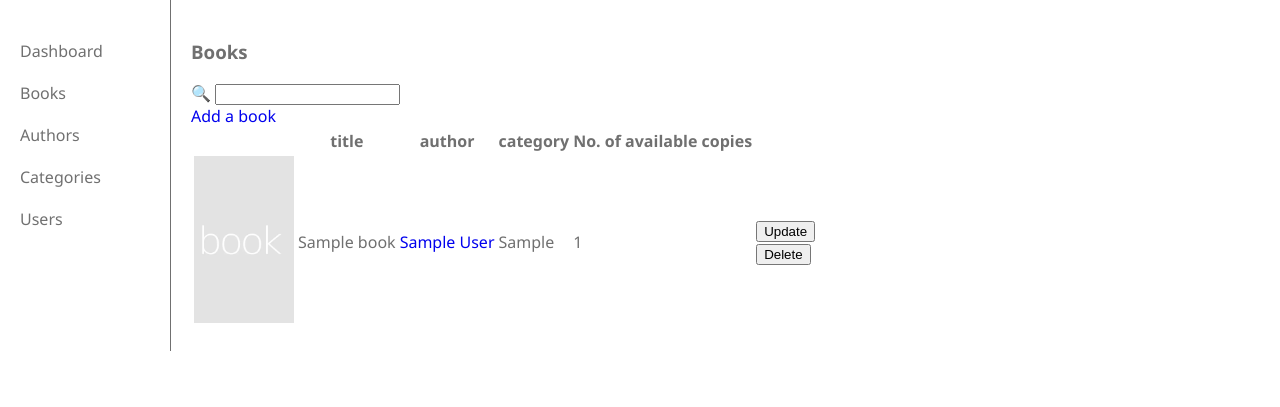
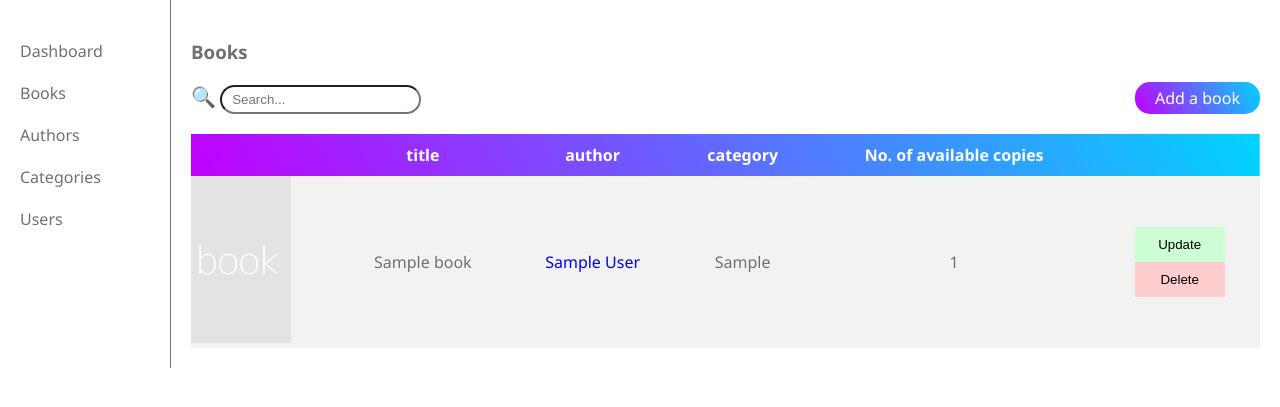
Before and after one commit to malinuuus/library-management-system, a PHP site: page /index.php?page=books in a window 1280 px wide. Shown: the part 100-507 px from the top of the page. Run offline with PHP 8.4, Linux system fonts and the light colour scheme; the visitor is signed in with stand-in values (Sample User, id 1); tables that the repository leaves empty or names only in its code hold one stand-in row (values such as "Sample post").

Commit message:
Style books table

```diff
--- a/books.php
+++ b/books.php
@@ -1,8 +1,8 @@
 <h3>Books</h3>
-<div>
-    <div>
+<div class="books-header">
+    <div class="search-bar">
         <label class="search-bar-label" for="search-bar">🔍</label>
-        <input type="text" id="search-bar">
+        <input type="text" id="search-bar" placeholder="Search...">
     </div>
     <?php
     if (session_status() === PHP_SESSION_NONE) {
@@ -26,6 +26,7 @@
         <th>author</th>
         <th>category</th>
         <th>No. of available copies</th>
+        <th></th>
     </tr>
 <?php
 $query = "SELECT * FROM (SELECT b.id, b.title, b.cover_file_name, a.id as author_id, a.first_name, a.last_name, c.category, COUNT(CASE is_available WHEN 1 THEN 1 ELSE NULL END) as num_copies
@@ -42,7 +43,7 @@ while ($book = $result->fetch_assoc()) {
 
     echo <<< BOOKROW
         <tr class="book-row">
-            <td class="book-row-img"><img src=$imagePath alt="book cover" width="100"></td>
+            <td class="book-row-img"><img src=$imagePath alt="book cover"></td>
             <td class="book-row-title">$book[title]</td>
             <td class="book-row-author"><a href="index.php?page=authors&id=$book[author_id]">$book[first_name] $book[last_name]</a></td>
             <td class="book-row-category">$book[category]</td>
@@ -51,14 +52,14 @@ while ($book = $result->fetch_assoc()) {
 
     if ($user["is_admin"]) {
         echo <<< DELETEFORM
-                <td>
+                <td class="book-row-buttons">
                     <form action="scripts/updatebook.php" method="post">
                         <input type="hidden" name="book_id" value="$book[id]">
-                        <button type="submit" name="submit" value="1">Update</button>
+                        <button type="submit" name="submit" value="1" class="update-btn">Update</button>
                     </form>
                     <form action="scripts/deletebook.php" method="post">
                         <input type="hidden" name="book_id" value="$book[id]">
-                        <button type="submit">Delete</button>
+                        <button type="submit" class="delete-btn">Delete</button>
                     </form>
                 </td>
             </tr>
--- a/index.php
+++ b/index.php
@@ -15,6 +15,7 @@ if (!isset($_SESSION["user_id"])) {
     <link rel="stylesheet" href="style/style.css">
     <link rel="stylesheet" href="style/index.css">
     <link rel="stylesheet" href="style/dashboard.css">
+    <link rel="stylesheet" href="style/books.css">
     <title>
         <?php
         echo isset($_GET["page"]) ? ucfirst($_GET["page"]) : "Dashboard";
--- /dev/null
+++ b/style/books.css
@@ -0,0 +1,75 @@
+.books-header {
+    display: flex;
+    justify-content: space-between;
+    align-items: center;
+}
+
+.books-header a {
+    background: var(--bg-gradient);
+    color: #fff;
+    padding: 5px 20px;
+    border-radius: 15px;
+}
+
+.books-header a:hover {
+    color: #dcdcdc;
+}
+
+.search-bar label {
+    font-size: 20px;
+}
+
+.search-bar input {
+    padding: 5px 10px;
+    border-radius: 15px;
+}
+
+.books-table {
+    width: 100%;
+    border-collapse: collapse;
+    margin-top: 20px;
+}
+
+.books-table th, .books-table td {
+    padding: 10px;
+    text-align: center;
+}
+
+.books-table .book-row-img {
+    padding: 0;
+    text-align: left;
+}
+
+.book-row-img img {
+    width: 100px;
+}
+
+.books-table tr:first-child {
+    background: var(--bg-gradient);
+    color: #fff;
+}
+
+.books-table tr:nth-child(even) {
+    background: #f2f2f2;
+}
+
+.update-btn {
+    background: #cdffd5;
+}
+
+.delete-btn {
+    background: #ffcdcd;
+}
+
+.update-btn,
+.delete-btn {
+    border: none;
+    width: 90px;
+    padding: 10px 0;
+    cursor: pointer;
+}
+
+.update-btn:hover,
+.delete-btn:hover {
+    color: var(--text-color);
+}
--- a/style/index.css
+++ b/style/index.css
@@ -50,7 +50,7 @@
 
 .content {
     padding: var(--padding);
-    flex: 1 0 auto;
+    flex: 1 1 auto;
 }
 
 .account-link {
```
